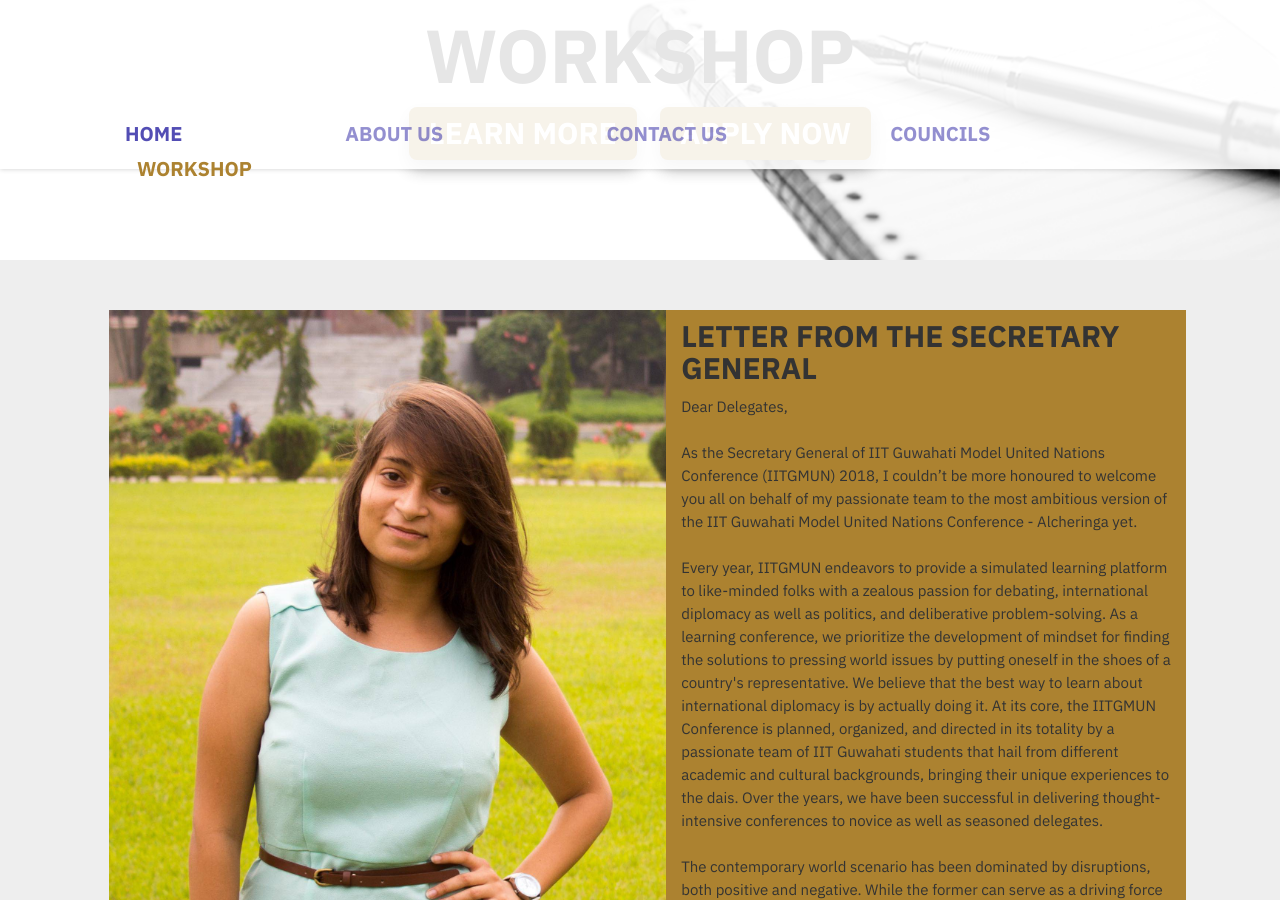
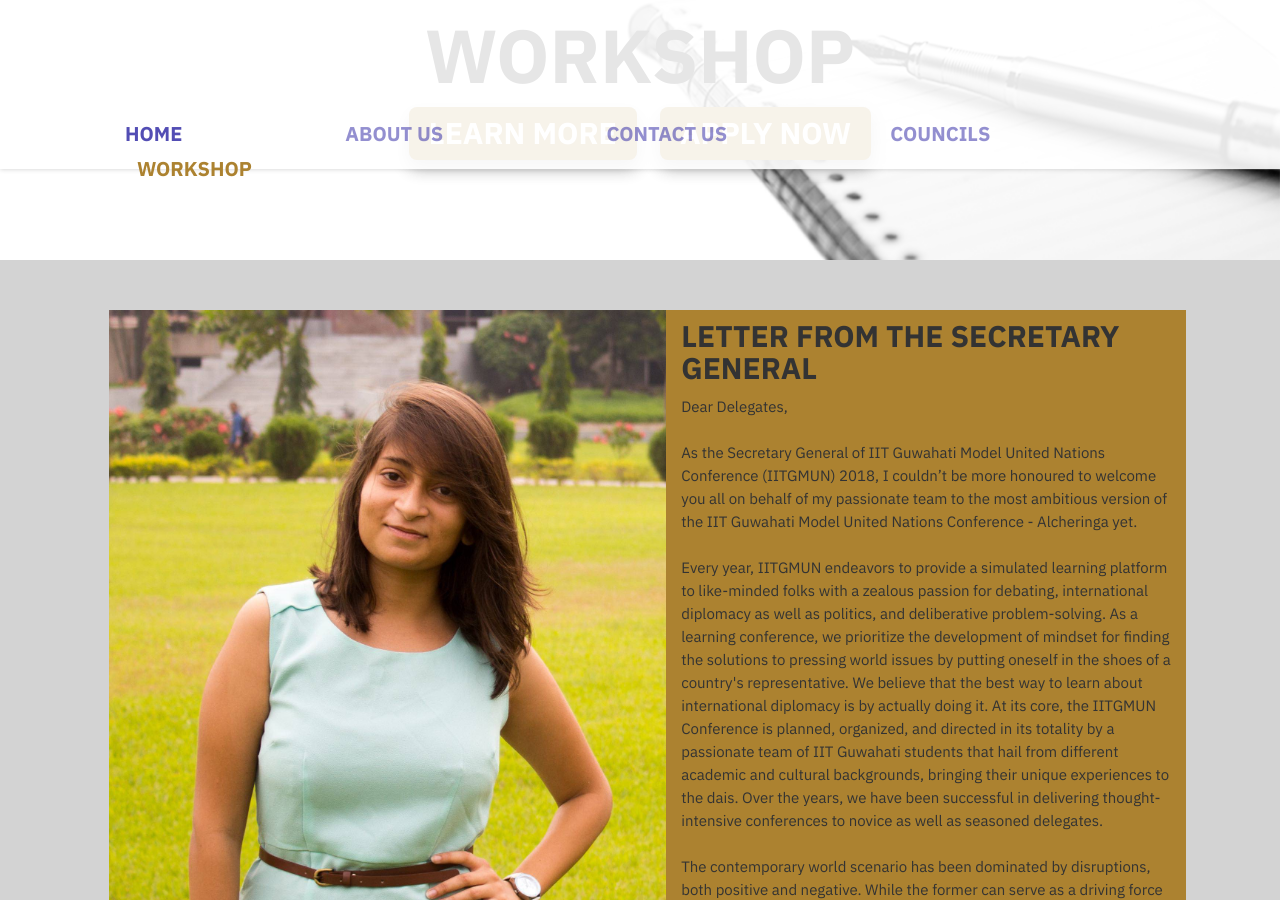
Before and after one commit to rupam170123041/IITG-MUN.github.io, a Jekyll site: the page built from index.html, in a window 1280 px wide and 900 px high, scrolled down 1269 px. Built offline with Jekyll 4.4.1, drawn with Linux system fonts in a browser that asks for light colours; nearby versions of some CDN libraries; comment, search, counter and statistics services are not loaded.

Commit message:
some changes

```diff
--- a/_includes/about.html
+++ b/_includes/about.html
@@ -1,5 +1,5 @@
 <!-- About Section -->
-<section id="about" class="about" style="background-color:#EEEEEE">
+<section id="about" class="about" style="background-color:#D3D3D3">
     <div class="content-wrapper">
         <div class="row">
             <div class="col-md-1">
```
